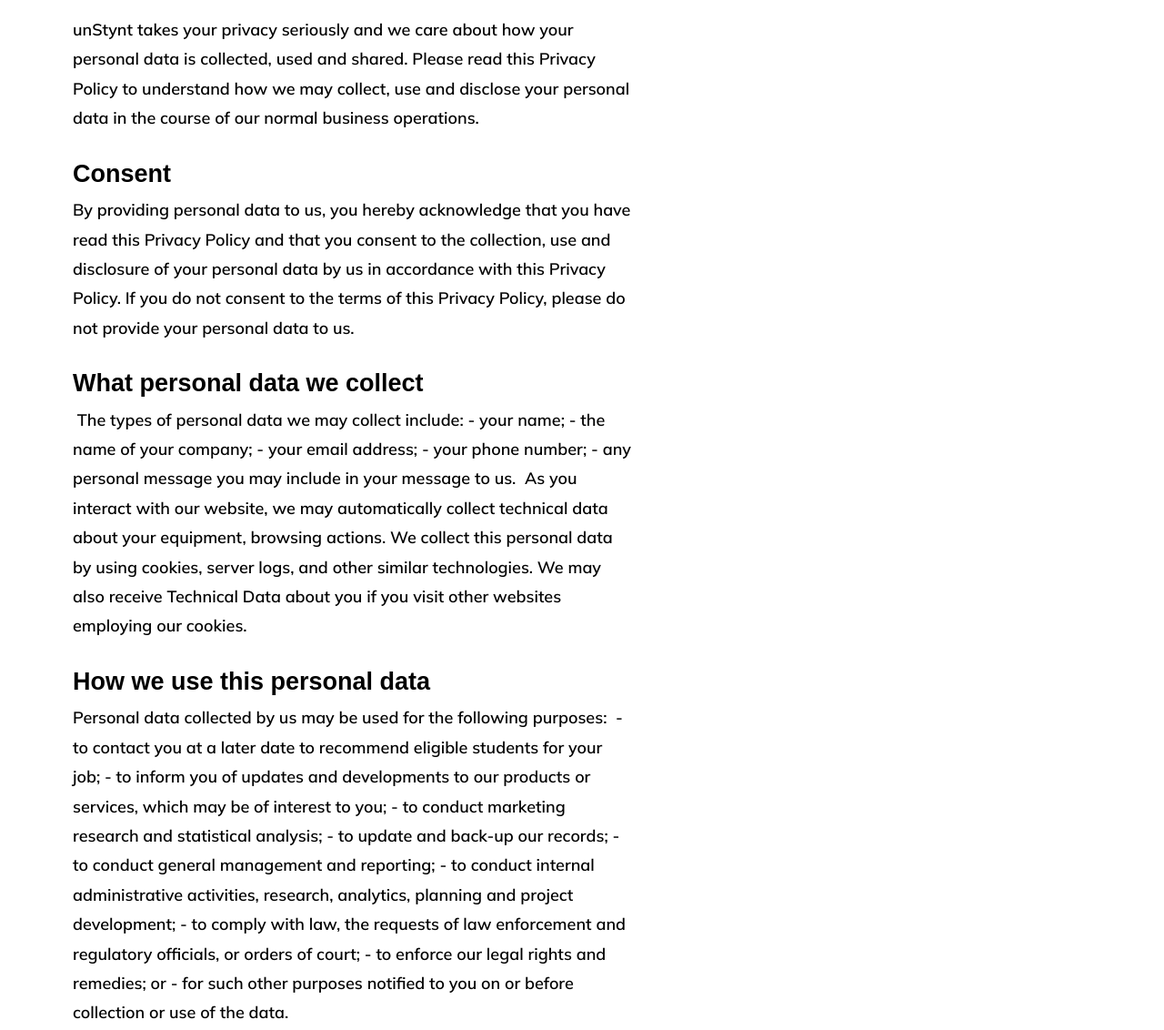
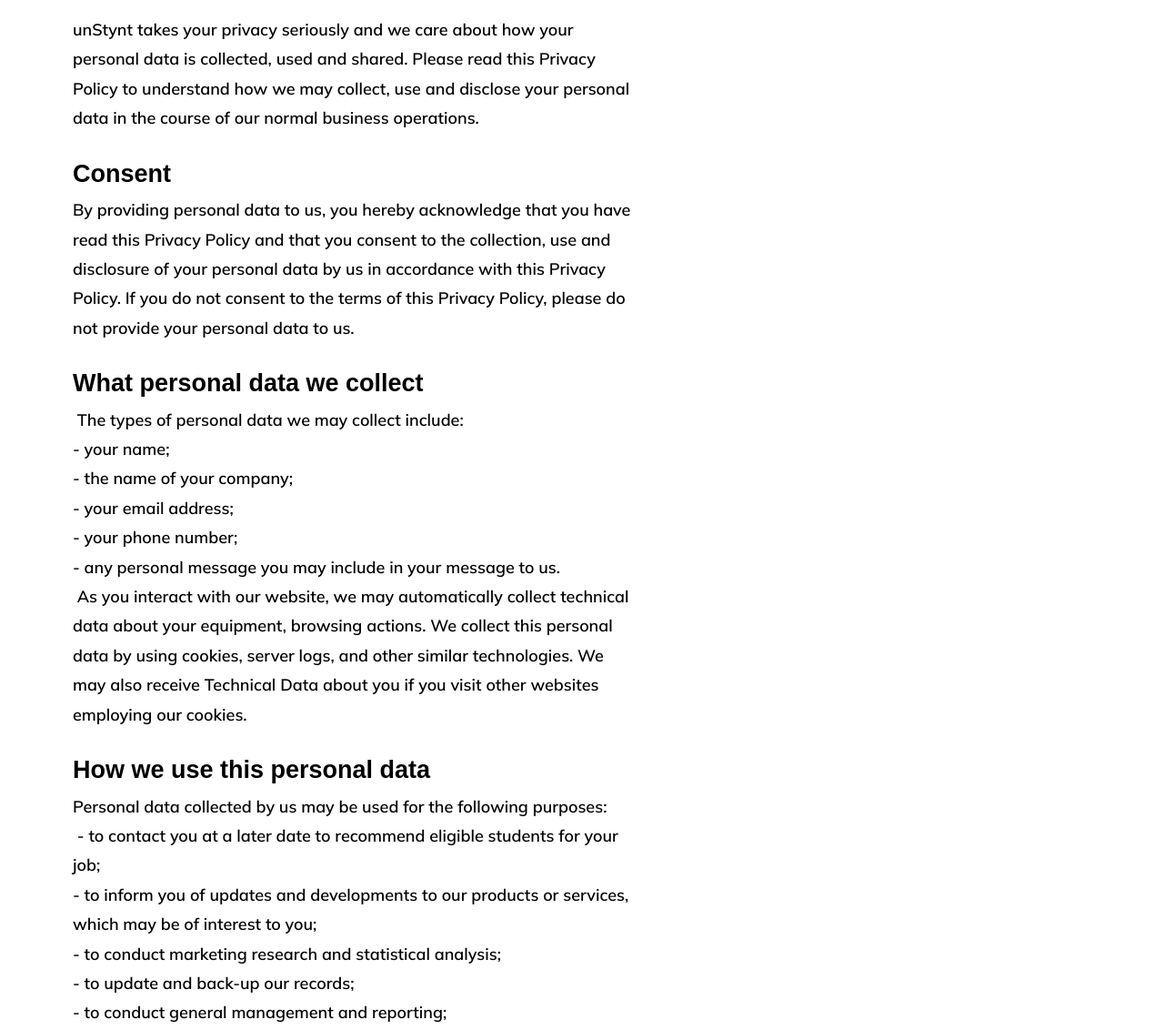
Before and after one commit to sebbycake/unstynt, a Gatsby site: page /privacy-policy in a window 1280 px wide. Shown: the part 168-1300 px from the top of the page at 91% size. Built offline with nearby package versions, Linux system fonts and the light colour scheme; Gatsby itself is replaced by a stand-in of ours; a web font is replaced by a local one.

Commit message:
Updated privacy policy

```diff
--- a/src/pages/privacy-policy.js
+++ b/src/pages/privacy-policy.js
@@ -29,13 +29,13 @@ const PrivacyPolicy = () => (
             <p>
                 <h2>What personal data we collect</h2>
                 ‍
-            The types of personal data we may collect include:
+                The types of personal data we may collect include: <br/>
 
-            - your name;
-            - the name of your company;
-            - your email address;
-            - your phone number;
-            - any personal message you may include in your message to us.
+                - your name; <br/>
+                - the name of your company; <br/>
+                - your email address; <br/>
+                - your phone number; <br/>
+                - any personal message you may include in your message to us. <br/>
                 ‍
                 As you interact with our website, we may automatically collect technical data about your equipment, browsing actions.
                 We collect this personal data by using cookies, server logs, and other similar technologies.
@@ -43,17 +43,17 @@ const PrivacyPolicy = () => (
             </p>
             <p>
                 <h2>How we use this personal data</h2>
-            Personal data collected by us may be used for the following purposes:
+                Personal data collected by us may be used for the following purposes: <br/>
                 ‍
-            - to contact you at a later date to recommend eligible students for your job;
-            - to inform you of updates and developments to our products or services, which may be of interest to you;
-            - to conduct marketing research and statistical analysis;
-            - to update and back-up our records;
-            - to conduct general management and reporting;
-            - to conduct internal administrative activities, research, analytics, planning and project development;
+                - to contact you at a later date to recommend eligible students for your job; <br/>
+                - to inform you of updates and developments to our products or services, which may be of interest to you; <br/>
+                - to conduct marketing research and statistical analysis; <br/>
+                - to update and back-up our records; <br/>
+                - to conduct general management and reporting; <br/>
+                - to conduct internal administrative activities, research, analytics, planning and project development; <br/>
                 - to comply with law, the requests of law enforcement and regulatory officials, or orders of court;
-            - to enforce our legal rights and remedies; or
-            - for such other purposes notified to you on or before collection or use of the data.
+                - to enforce our legal rights and remedies; or <br/>
+                - for such other purposes notified to you on or before collection or use of the data. <br/>
             </p>
             <p>
                 <h2>How we store and retain your personal data</h2>
```
Lines whose indentation alone changed are shown as unchanged.
